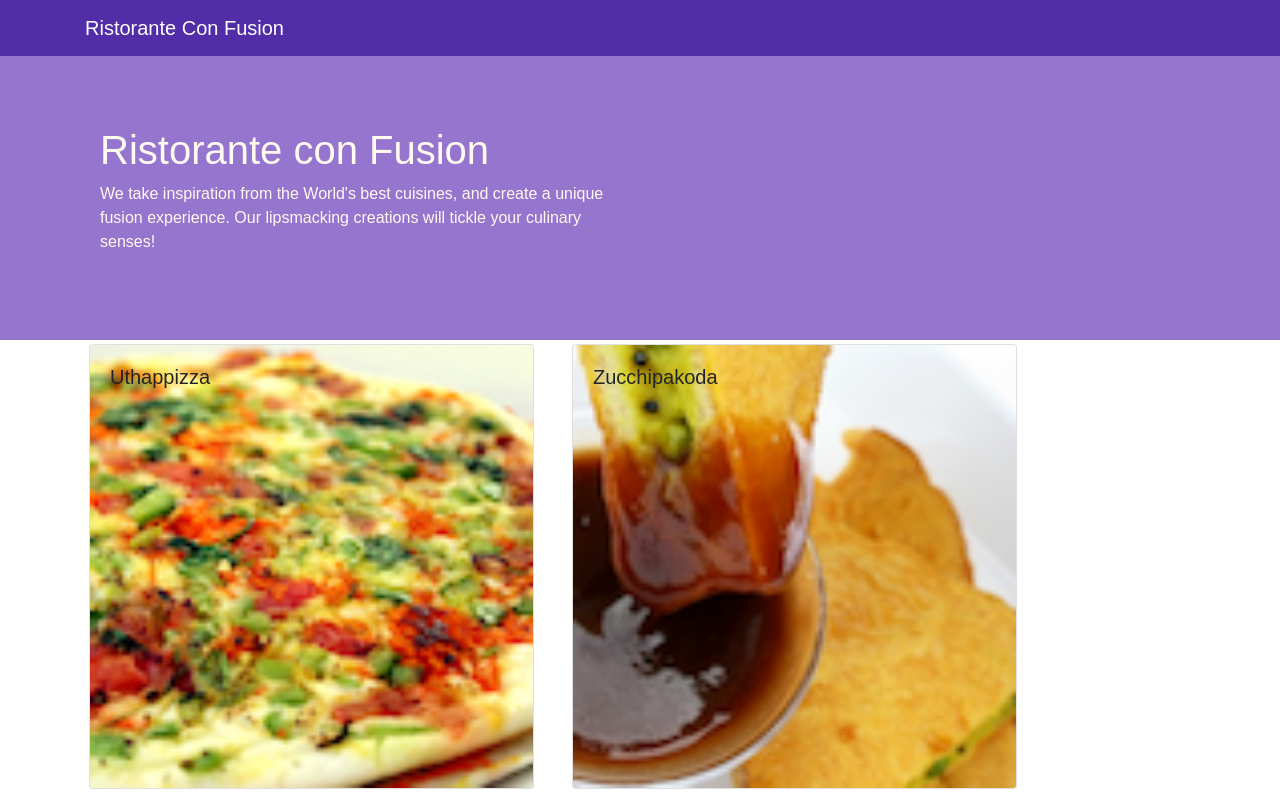
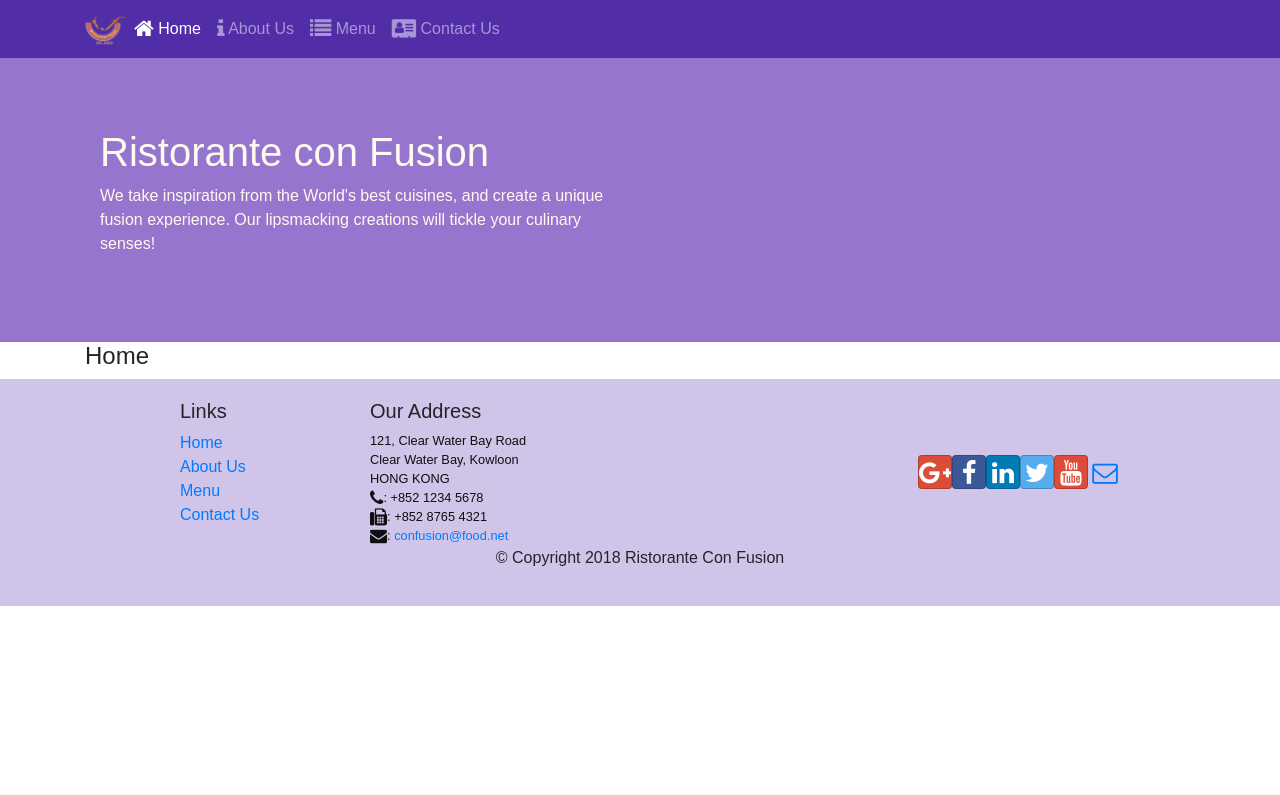
Before and after one commit to Ninja4Code/coursera, a React (Create React App) app: page /home in a window 1280 px wide. Shown: the top 795 px of the page. Built offline with nearby package versions, Linux system fonts and the light colour scheme.

Commit message:
React Router

```diff
--- a/package.json
+++ b/package.json
@@ -11,6 +11,7 @@
     "reactstrap": "5.0.0"
   },
   "devDependencies": {
+    "react-router-dom": "^4.2.2",
     "react-scripts": "1.1.4"
   },
   "scripts": {
--- a/src/App.js
+++ b/src/App.js
@@ -1,14 +1,17 @@
 import React, { Component } from 'react';
 import Main from './components/MainComponent';
+import { BrowserRouter } from 'react-router-dom';
 import './App.css';
 
 export default class App extends Component {
 
   render() {
     return (
-      <div className="App">
-         <Main />
-      </div>
+      <BrowserRouter>
+        <div className="App">
+          <Main />
+        </div>
+      </BrowserRouter>
     );
   }
 }
--- a/src/components/FooterComponent.js
+++ b/src/components/FooterComponent.js
@@ -1,4 +1,5 @@
 import React from 'react';
+import { Link } from 'react-router-dom';
 
 export default function Footer(props) {
     return(
@@ -8,10 +9,10 @@
                 <div className="col-4 offset-1 col-sm-2">
                     <h5>Links</h5>
                     <ul className="list-unstyled">
-                        <li><a href="#">Home</a></li>
-                        <li><a href="#">About</a></li>
-                        <li><a href="#">Menu</a></li>
-                        <li><a href="contactus.html">Contact</a></li>
+                        <li><Link to='/home'>Home</Link></li>
+                        <li><Link to='/aboutus'>About Us</Link></li>
+                        <li><Link to='/menu'>Menu</Link></li>
+                        <li><Link to='/contactus'>Contact Us</Link></li>
                     </ul>
                 </div>
                 <div className="col-7 col-sm-5">
--- a/src/components/HeaderComponent.js
+++ b/src/components/HeaderComponent.js
@@ -1,13 +1,46 @@
-import React, { Component } from 'react';
-import { Navbar, NavbarBrand, Jumbotron } from 'reactstrap';
+import React, {Component} from 'react';
+import { Nav, Navbar, NavbarBrand, NavbarToggler, Collapse, NavItem, Jumbotron } from 'reactstrap';
+import { NavLink } from 'react-router-dom';
 
 export default class Header extends Component {
+    constructor(props) {
+        super(props);
+
+        this.toggleNav = this.toggleNav.bind(this);
+        this.state = {
+          isNavOpen: false
+        };
+      }
+
+      toggleNav() {
+        this.setState({
+          isNavOpen: !this.state.isNavOpen
+        });
+      }
+
     render() {
         return(
-    <React.Fragment>
-      <Navbar dark>
+            <div>
+                <Navbar dark expand="md">
                     <div className="container">
-            <NavbarBrand href="/">Ristorante Con Fusion</NavbarBrand>
+                        <NavbarToggler onClick={this.toggleNav} />
+                        <NavbarBrand className="mr-auto" href="/"><img src='assets/images/logo.png' height="30" width="41" alt='Ristorante Con Fusion' /></NavbarBrand>
+                        <Collapse isOpen={this.state.isNavOpen} navbar>
+                            <Nav navbar>
+                            <NavItem>
+                                <NavLink className="nav-link"  to='/home'><span className="fa fa-home fa-lg"></span> Home</NavLink>
+                            </NavItem>
+                            <NavItem>
+                                <NavLink className="nav-link" to='/aboutus'><span className="fa fa-info fa-lg"></span> About Us</NavLink>
+                            </NavItem>
+                            <NavItem>
+                                <NavLink className="nav-link"  to='/menu'><span className="fa fa-list fa-lg"></span> Menu</NavLink>
+                            </NavItem>
+                            <NavItem>
+                                <NavLink className="nav-link" to='/contactus'><span className="fa fa-address-card fa-lg"></span> Contact Us</NavLink>
+                            </NavItem>
+                            </Nav>
+                        </Collapse>
                     </div>
                 </Navbar>
                 <Jumbotron>
@@ -20,7 +53,7 @@
                         </div>
                     </div>
                 </Jumbotron>
-    </React.Fragment>
+            </div>
         );
     }
 }
--- /dev/null
+++ b/src/components/HomeComponent.js
@@ -0,0 +1,10 @@
+import React from 'react';
+
+function Home(props) {
+    return(
+      <div className="container">
+        <h4>Home</h4>
+      </div>
+    );
+}
+export default Home;
--- a/src/components/MainComponent.js
+++ b/src/components/MainComponent.js
@@ -1,9 +1,9 @@
 import React, { Component } from 'react';
-import { Navbar, NavbarBrand } from 'reactstrap';
+import Home from './HomeComponent';
 import { Menu } from './MenuComponent';
 import Header from './HeaderComponent';
 import Footer from './FooterComponent';
-import { DishDetail } from './DishDetailComponent';
+import { Switch, Route, Redirect } from 'react-router-dom';
 import { DISHES } from '../shared/dishes';
 
 // This is a container component that houses the Navbar, Menu and DishDetail
@@ -13,22 +13,27 @@
   constructor(props) {
     super(props);
     this.state = {
-        dishes: DISHES,
-        selectedDish: null
+        dishes: DISHES
     };
   }
-  onDishSelect(dishId) {
-    this.setState({ selectedDish: dishId});
-  }
   render() {
-     const { dishes, selectedDish } = this.state;
+     const { dishes } = this.state;
+     const HomePage = () => {
+        return(
+          <Home
+          />
+        );
+     }
     return (
       <div>
         <Header />
-        <Menu dishes={dishes}
-            onClick={(dishId) => this.onDishSelect(dishId)} />
-        <DishDetail dish={dishes.filter(
-            (dish) => dish.id === selectedDish)[0]} />
+          <Switch>
+              <Route path='/home' component={HomePage} />
+               {/* Define a route with parameters */}
+              <Route exact path='/menu' component={() => <Menu dishes={dishes} />} />
+              {/* Define a default route */}
+              <Redirect to="/home" />
+          </Switch>
         <Footer />
       </div>
     );
--- a/src/components/MenuComponent.js
+++ b/src/components/MenuComponent.js
@@ -1,17 +1,6 @@
 import React from 'react';
-//import { Card, CardImg, CardImgOverlay, CardTitle } from 'reactstrap';
 import {MenuItem} from './MenuItem';
-/*function RenderMenuItem ({dish, onClick}) {
-    return (
-        <Card
-            onClick={() => onClick(dish.id)}>
-            <CardImg width="100%" src={dish.image} alt={dish.name} />
-            <CardImgOverlay>
-                <CardTitle>{dish.name}</CardTitle>
-            </CardImgOverlay>
-        </Card>
-    );
-}*/
+
 // This is a presentational component.  It will not maintain any state.
 export const Menu = (props) => {
         // The menu variable will just contain the content for each Dish to be initially
@@ -22,8 +11,8 @@
         // NOTE: This does NOT display any detail!
         const menu = props.dishes.map((dish) => {
             return (
-              <div  className="col-12 col-md-5 m-1">
-                   <MenuItem dish={dish} onClick={props.onClick} />
+              <div  className="col-12 col-md-5 m-1" key={dish.id}>
+                   <MenuItem dish={dish}  />
               </div>
             );
         });
```
Lines whose indentation alone changed are shown as unchanged.
